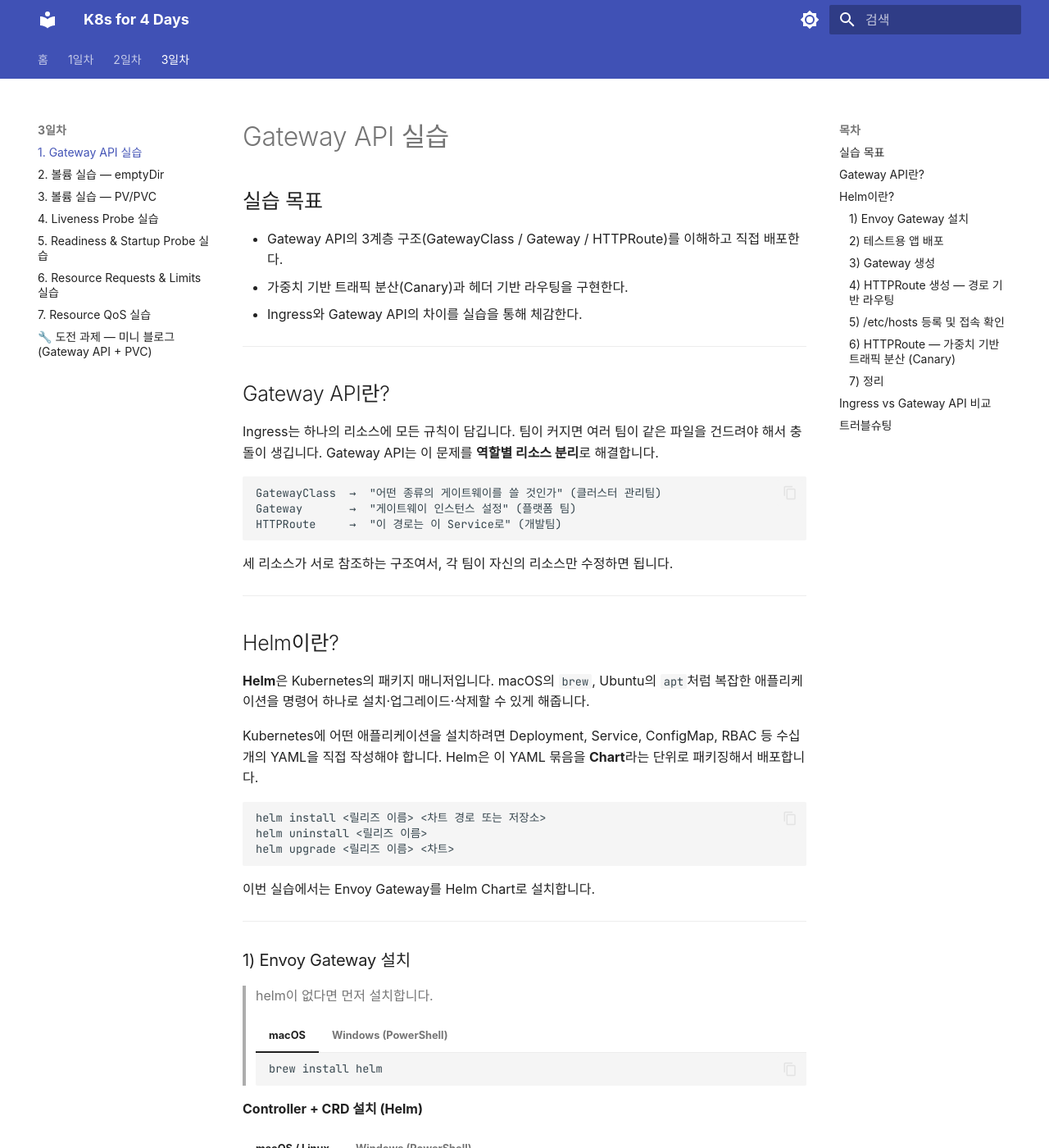
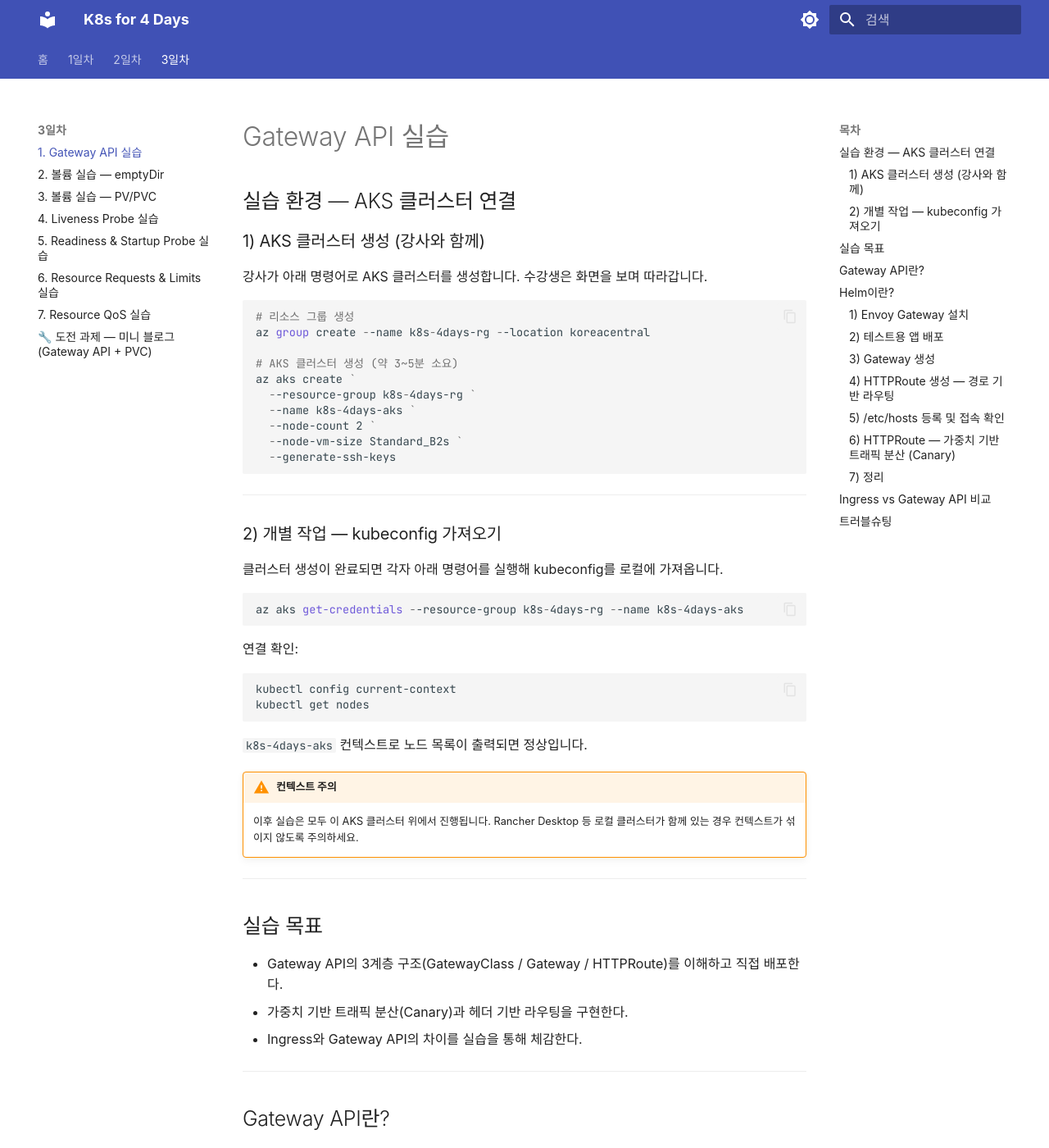
Before and after one commit to skilleat-labs/k8s-for-4days, an MkDocs documentation site: the page built from docs/day3/3-2-gateway.md, in a window 1280 px wide and 1400 px high. Shown: the whole window at 82% size. Built offline with MkDocs 1.6.1 and Material for MkDocs 9.7.7, drawn with Linux system fonts in a browser that asks for light colours; some web fonts are replaced.

Commit message:
Add AKS cluster setup section to day3 Gateway API lab

````diff
--- a/docs/day3/3-2-gateway.md
+++ b/docs/day3/3-2-gateway.md
@@ -1,4 +1,48 @@
 # Gateway API 실습
+
+## 실습 환경 — AKS 클러스터 연결
+
+### 1) AKS 클러스터 생성 (강사와 함께)
+
+강사가 아래 명령어로 AKS 클러스터를 생성합니다. 수강생은 화면을 보며 따라갑니다.
+
+```powershell
+# 리소스 그룹 생성
+az group create --name k8s-4days-rg --location koreacentral
+
+# AKS 클러스터 생성 (약 3~5분 소요)
+az aks create `
+  --resource-group k8s-4days-rg `
+  --name k8s-4days-aks `
+  --node-count 2 `
+  --node-vm-size Standard_B2s `
+  --generate-ssh-keys
+```
+
+---
+
+### 2) 개별 작업 — kubeconfig 가져오기
+
+클러스터 생성이 완료되면 각자 아래 명령어를 실행해 kubeconfig를 로컬에 가져옵니다.
+
+```powershell
+az aks get-credentials --resource-group k8s-4days-rg --name k8s-4days-aks
+```
+
+연결 확인:
+
+```powershell
+kubectl config current-context
+kubectl get nodes
+```
+
+`k8s-4days-aks` 컨텍스트로 노드 목록이 출력되면 정상입니다.
+
+!!! warning "컨텍스트 주의"
+    이후 실습은 모두 이 AKS 클러스터 위에서 진행됩니다.
+    Rancher Desktop 등 로컬 클러스터가 함께 있는 경우 컨텍스트가 섞이지 않도록 주의하세요.
+
+---
 
 ## 실습 목표
 
````
